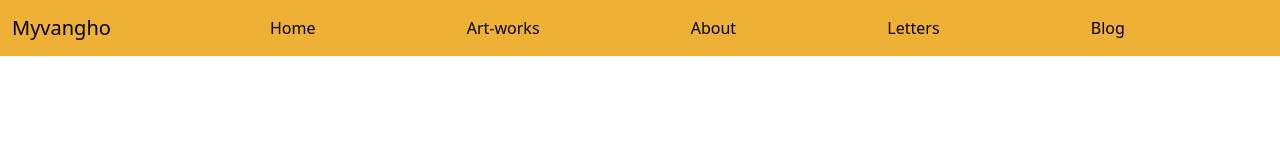
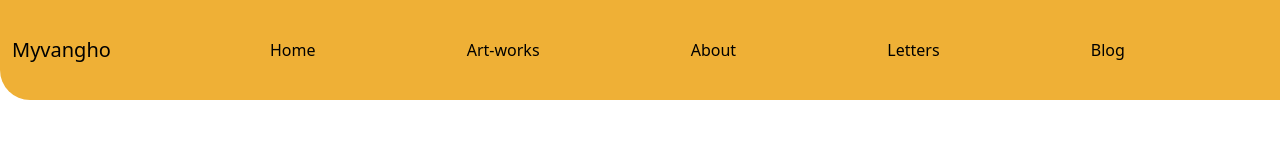
Before and after one commit to Jaimurugan-c/Myvangho, a plain HTML site: page header.html in a window 1280 px wide. Drawn offline with nearby package versions, Linux system fonts and the light colour scheme.

Commit message:
14.2.2025 firstcommit

```diff
--- a/header.html
+++ b/header.html
@@ -59,6 +59,9 @@
       }
       nav{
        background-color:#EFB036;
+        height: 100px;
+       border-bottom-left-radius: 30px;
+
     }
     </style>
     <link href="https://cdn.jsdelivr.net/npm/bootstrap@5.3.3/dist/css/bootstrap.min.css" rel="stylesheet" integrity="sha384-QWTKZyjpPEjISv5WaRU9OFeRpok6YctnYmDr5pNlyT2bRjXh0JMhjY6hW+ALEwIH" crossorigin="anonymous">
```
